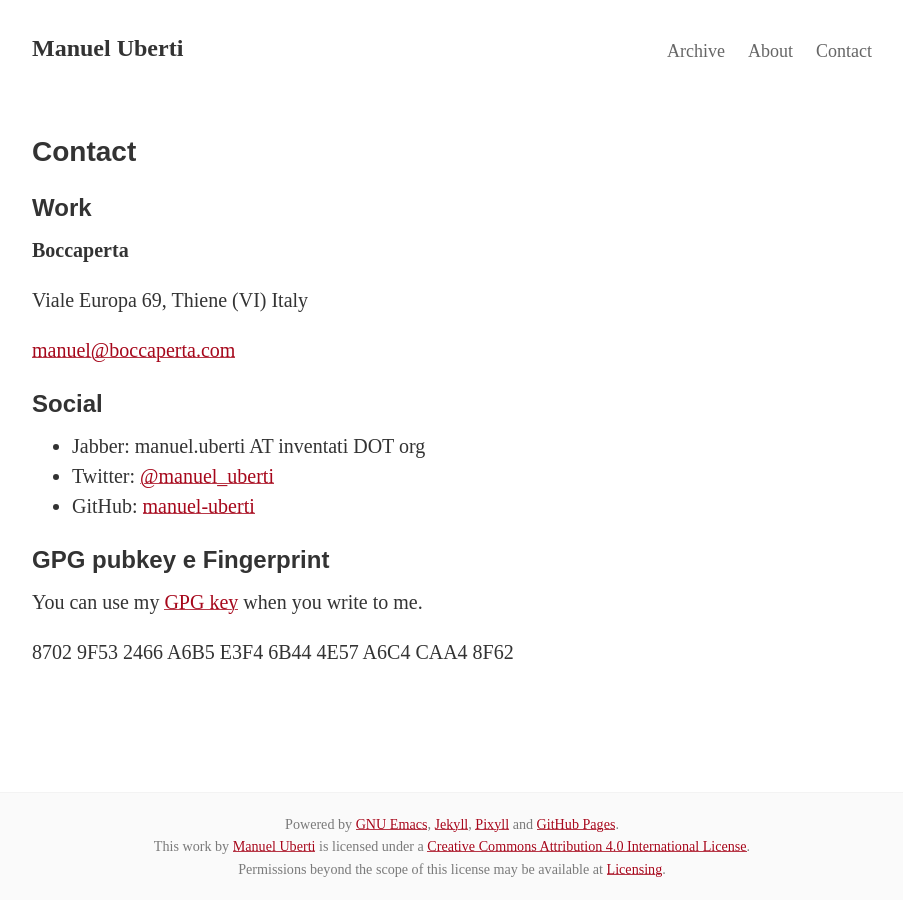
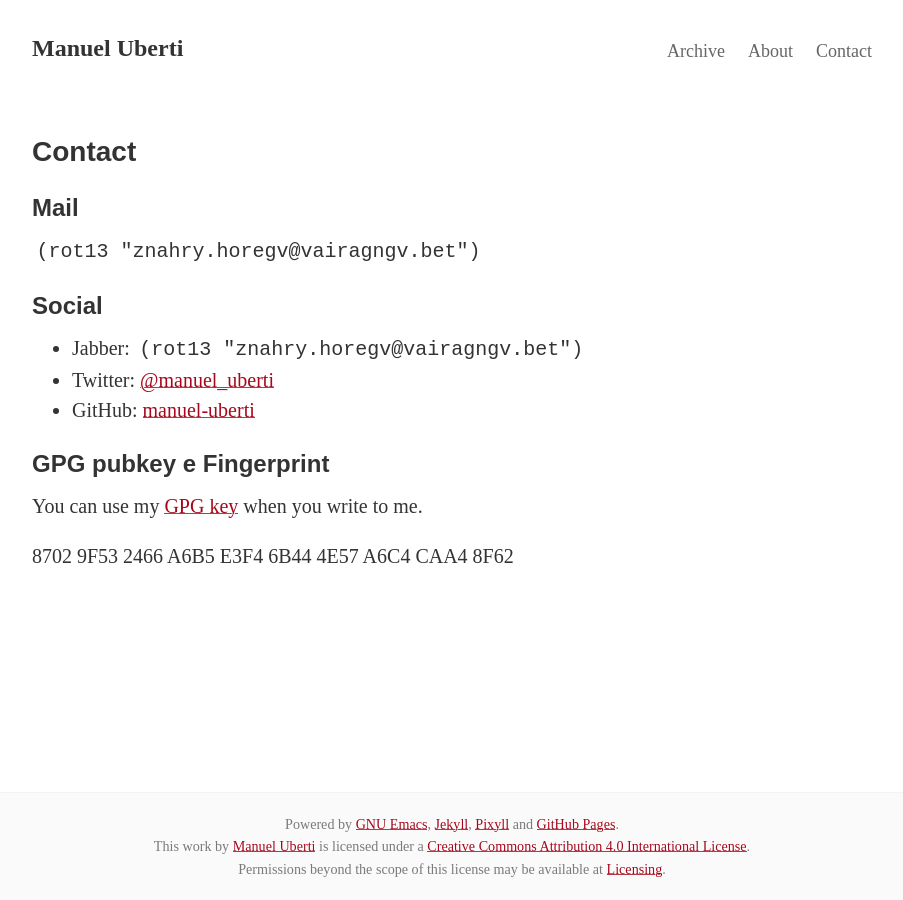
Before and after one commit to manuel-uberti/manuel-uberti.github.io, a Jekyll site: the page built from contact.md, in a window 1280 px wide. Shown: the whole page, without its empty margins (188-1091 px from the left). Built offline with Jekyll 4.4.1, drawn with Linux system fonts in a browser that asks for light colours; some web fonts are replaced.

Commit message:
Hide mail addresses
Basic hiding of mail addresses. Thank you, @mickeynp

```diff
--- a/contact.md
+++ b/contact.md
@@ -5,18 +5,12 @@ permalink: /contact/
 tags: contact
 ---
 
-### Work ###
-
-**Boccaperta**
-
-Viale Europa 69, Thiene (VI)
-Italy
-
-[manuel@boccaperta.com](mailto:manuel@boccaperta.com)
+### Mail ###
+`(rot13 "znahry.horegv@vairagngv.bet")`
 
 ### Social ###
 
-- Jabber: manuel.uberti AT inventati DOT org
+- Jabber: `(rot13 "znahry.horegv@vairagngv.bet")`
 - Twitter: [@manuel_uberti](https://twitter.com/manuel_uberti)
 - GitHub: [manuel-uberti](https://github.com/manuel-uberti)
 
```
